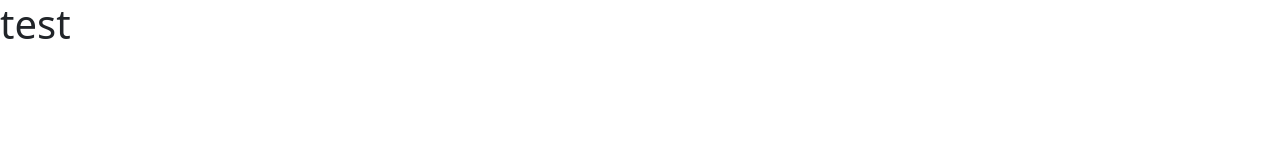
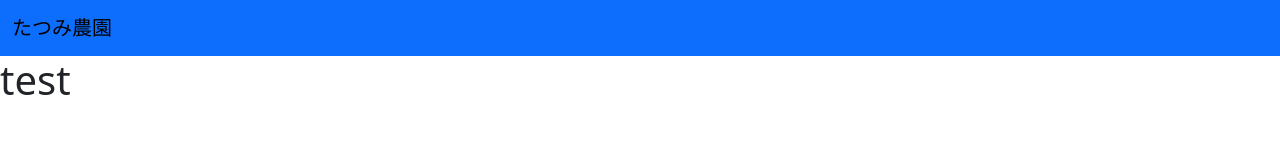
Before and after one commit to ta23farm/ta23farm, an Eleventy site: page src/index.html in a window 1280 px wide. Built offline with nearby package versions, Linux system fonts and the light colour scheme; Eleventy itself is replaced by a stand-in of ours; files that its build step writes are made by us from their sources.

Commit message:
add navbar

```diff
--- a/src/_includes/base.njk
+++ b/src/_includes/base.njk
@@ -6,6 +6,12 @@
   <title>{{ title }}</title>
 </head>
 <body>
+  <!-- nav bar -->
+  <nav class="navbar bg-primary">
+    <div class="container-fluid">
+      <a class="navbar-brand" href="#">たつみ農園</a>
+    </div>
+  </nav>
   <!-- コンテンツ -->
   {{ content | safe }}
 
```
